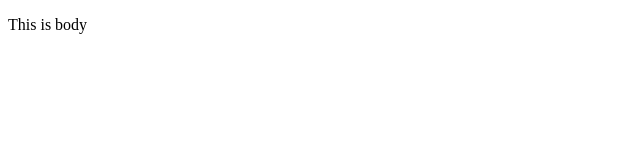
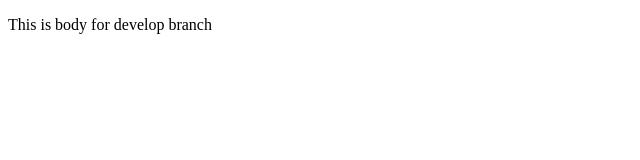
Before and after one commit to gladiator7/TodoApp, a plain HTML site: page index.html in a window 1280 px wide. Shown: the whole page, without its empty margins (0-640 px from the left). Drawn offline with Linux system fonts and the light colour scheme.

Commit message:
index file change

```diff
--- a/index.html
+++ b/index.html
@@ -8,6 +8,6 @@
 </head>
 
 <body>
-<p>This is body</p>
+<p>This is body for develop branch</p>
 </body>
 </html>
```
